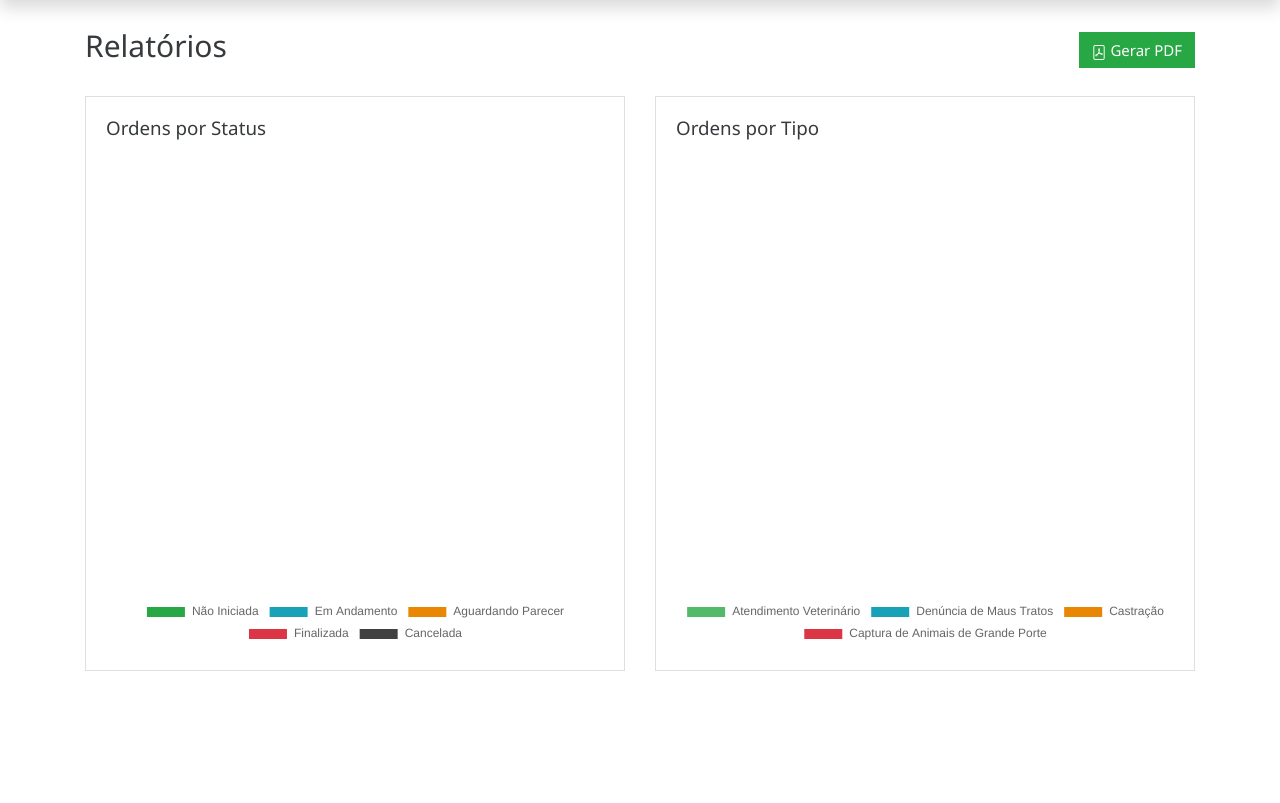
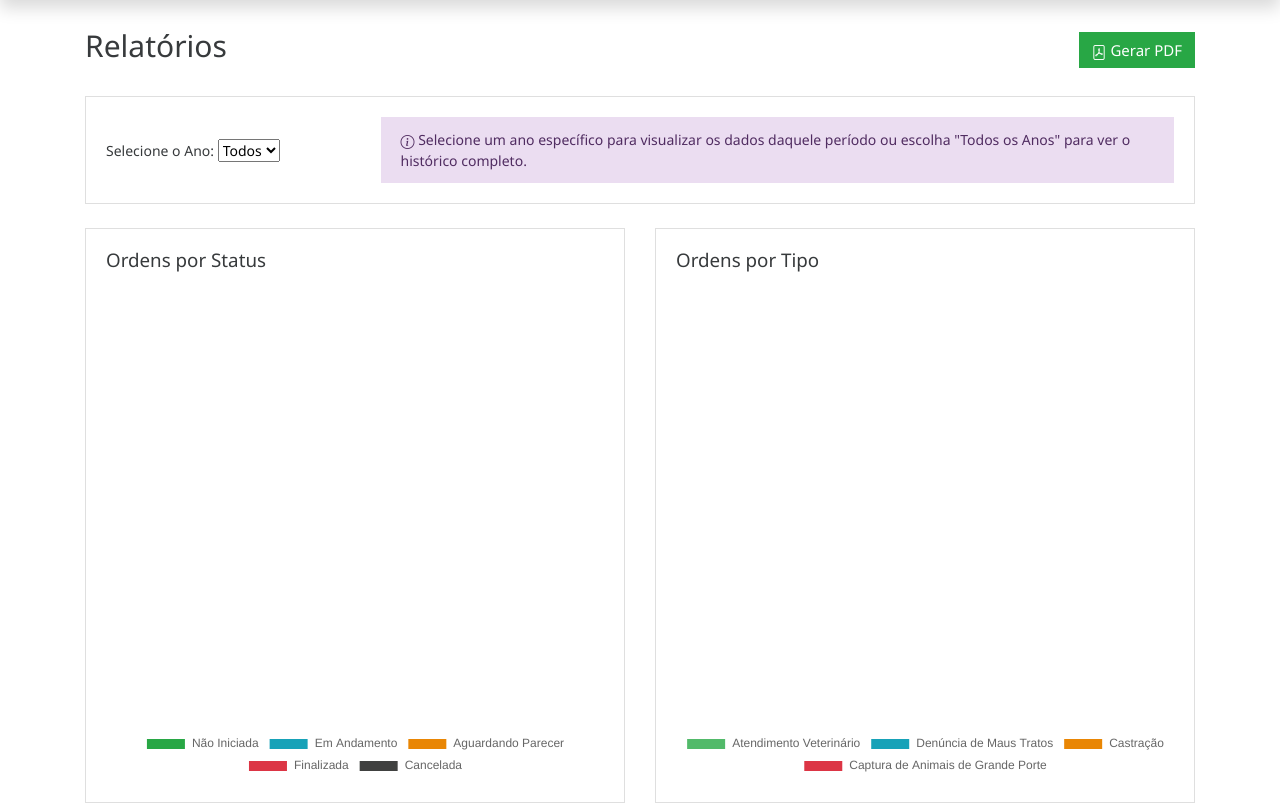
Before and after one commit to frischlander/pi2, a Django app: page /relatorios/ in a window 1280 px wide. Shown: the part 56-859 px from the top of the page. Before the commit the page ends 727 px from the top, so only its background shows below. Run offline with Django 5.2, Linux system fonts and the light colour scheme; the visitor is signed in with stand-in values (Sample User, id 1); data that the repository does not hold is empty; some libraries are stand-ins or nearby versions.

Commit message:
Melhorias gráficos

```diff
--- a/conectacaa/relatorios/views.py
+++ b/conectacaa/relatorios/views.py
@@ -1,25 +1,42 @@
 from django.shortcuts import render
 from django.contrib.auth.decorators import login_required
 from caaordserv.models import OrdemServico
+from django.db.models import Count
+from django.db.models.functions import ExtractYear
 
 @login_required
 def index(request):
+    # Obter o ano selecionado da URL ou usar o ano atual
+    ano_selecionado = request.GET.get('ano')
+
+    # Query base
+    ordens = OrdemServico.objects.all()
+
+    # Se um ano foi selecionado, filtrar por ele
+    if ano_selecionado:
+        ordens = ordens.filter(data_criacao__year=ano_selecionado)
+
     # Contagem de ordens por status
     status_counts = {
-        'Não Iniciada': OrdemServico.objects.filter(status='nao_iniciada').count(),
-        'Em Andamento': OrdemServico.objects.filter(status='em_andamento').count(),
-        'Aguardando Parecer': OrdemServico.objects.filter(status='aguardando_parecer').count(),
-        'Finalizada': OrdemServico.objects.filter(status='finalizada').count(),
-        'Cancelada': OrdemServico.objects.filter(status='cancelada').count(),
+        'Não Iniciada': ordens.filter(status='nao_iniciada').count(),
+        'Em Andamento': ordens.filter(status='em_andamento').count(),
+        'Aguardando Parecer': ordens.filter(status='aguardando_parecer').count(),
+        'Finalizada': ordens.filter(status='finalizada').count(),
+        'Cancelada': ordens.filter(status='cancelada').count(),
     }
 
     # Contagem de ordens por tipo
     tipo_counts = {
-        'Atendimento Veterinário': OrdemServico.objects.filter(tipo='atendimento_veterinario').count(),
-        'Denúncia de Maus Tratos': OrdemServico.objects.filter(tipo='denuncia_maus_tratos').count(),
-        'Castração': OrdemServico.objects.filter(tipo='castracao').count(),
-        'Captura de Animais de Grande Porte': OrdemServico.objects.filter(tipo='captura_grande_porte').count(),
+        'Atendimento Veterinário': ordens.filter(tipo='atendimento_veterinario').count(),
+        'Denúncia de Maus Tratos': ordens.filter(tipo='denuncia_maus_tratos').count(),
+        'Castração': ordens.filter(tipo='castracao').count(),
+        'Captura de Animais de Grande Porte': ordens.filter(tipo='captura_grande_porte').count(),
     }
+
+    # Obter anos disponíveis para o dropdown
+    anos_disponiveis = OrdemServico.objects.annotate(
+        ano=ExtractYear('data_criacao')
+    ).values('ano').distinct().order_by('-ano')
 
     context = {
         'status_data': {
@@ -29,7 +46,9 @@ def index(request):
         'tipo_data': {
             'labels': list(tipo_counts.keys()),
             'values': list(tipo_counts.values())
-        }
+        },
+        'anos_disponiveis': anos_disponiveis,
+        'ano_selecionado': ano_selecionado
     }
 
     return render(request, 'relatorios/index.html', context)
--- a/conectacaa/templates/relatorios/index.html
+++ b/conectacaa/templates/relatorios/index.html
@@ -8,6 +8,30 @@
         <button id="gerarPDF" class="btn btn-success" style="background-color: #28a745; border-color: #28a745;">
             <i class="bi bi-file-pdf"></i> Gerar PDF
         </button>
+    </div>
+
+    <div class="card mb-4">
+        <div class="card-body">
+            <div class="row align-items-center">
+                <div class="col-md-3">
+                    <label for="anoSelect" class="form-label mb-0">Selecione o Ano:</label>
+                    <select id="anoSelect" class="form-select">
+                        <option value="">Todos</option>
+                        {% for ano in anos_disponiveis %}
+                            <option value="{{ ano.ano }}" {% if ano.ano|stringformat:"s" == ano_selecionado %}selected{% endif %}>
+                                {{ ano.ano }}
+                            </option>
+                        {% endfor %}
+                    </select>
+                </div>
+                <div class="col-md-9">
+                    <div class="alert alert-info mb-0">
+                        <i class="bi bi-info-circle me-2"></i>
+                        Selecione um ano específico para visualizar os dados daquele período ou escolha "Todos os Anos" para ver o histórico completo.
+                    </div>
+                </div>
+            </div>
+        </div>
     </div>
 
     <div class="row">
@@ -56,9 +80,26 @@
         }
     };
 
+    // Variáveis para os gráficos
+    let statusChart, tipoChart;
+
+    // Função para atualizar os gráficos
+    function atualizarGraficos() {
+        const anoSelecionado = document.getElementById('anoSelect').value;
+        const url = new URL(window.location.href);
+
+        if (anoSelecionado) {
+            url.searchParams.set('ano', anoSelecionado);
+        } else {
+            url.searchParams.delete('ano');
+        }
+
+        window.location.href = url.toString();
+    }
+
     // Criar os gráficos
     window.onload = function() {
-        new Chart(document.getElementById('statusChart'), {
+        statusChart = new Chart(document.getElementById('statusChart'), {
             type: 'pie',
             data: {
                 labels: statusData.labels,
@@ -76,7 +117,7 @@
             options: chartOptions
         });
 
-        new Chart(document.getElementById('tipoChart'), {
+        tipoChart = new Chart(document.getElementById('tipoChart'), {
             type: 'pie',
             data: {
                 labels: tipoData.labels,
@@ -92,6 +133,9 @@
             },
             options: chartOptions
         });
+
+        // Adicionar evento de mudança ao select
+        document.getElementById('anoSelect').addEventListener('change', atualizarGraficos);
     };
 
     // Função para gerar PDF
@@ -150,6 +194,7 @@
 
                     <div style="margin-bottom: 20px; background-color: #fff; padding: 15px; border-radius: 8px; border: 1px solid #c7c7c7;">
                         <h3 style="margin: 0; color: #000; font-size: 16px;">Total de Ordens: ${statusData.values.reduce((a, b) => a + b, 0)}</h3>
+                        ${document.getElementById('anoSelect').value ? `<p style="margin: 5px 0 0 0; color: #666; font-size: 14px;">Ano: ${document.getElementById('anoSelect').value}</p>` : ''}
                     </div>
 
                     <div style="margin-top: 30px;">
@@ -161,7 +206,7 @@
                 </div>
             `);
             document.body.appendChild(page1Element);
-            const statusChart = new Chart(document.getElementById('statusChartPDF'), {
+            const statusChartPDF = new Chart(document.getElementById('statusChartPDF'), {
                 type: 'pie',
                 data: {
                     labels: statusData.labels,
@@ -217,7 +262,7 @@
                 </div>
             `);
             document.body.appendChild(page2Element);
-            const tipoChart = new Chart(document.getElementById('tipoChartPDF'), {
+            const tipoChartPDF = new Chart(document.getElementById('tipoChartPDF'), {
                 type: 'pie',
                 data: {
                     labels: tipoData.labels,
```
